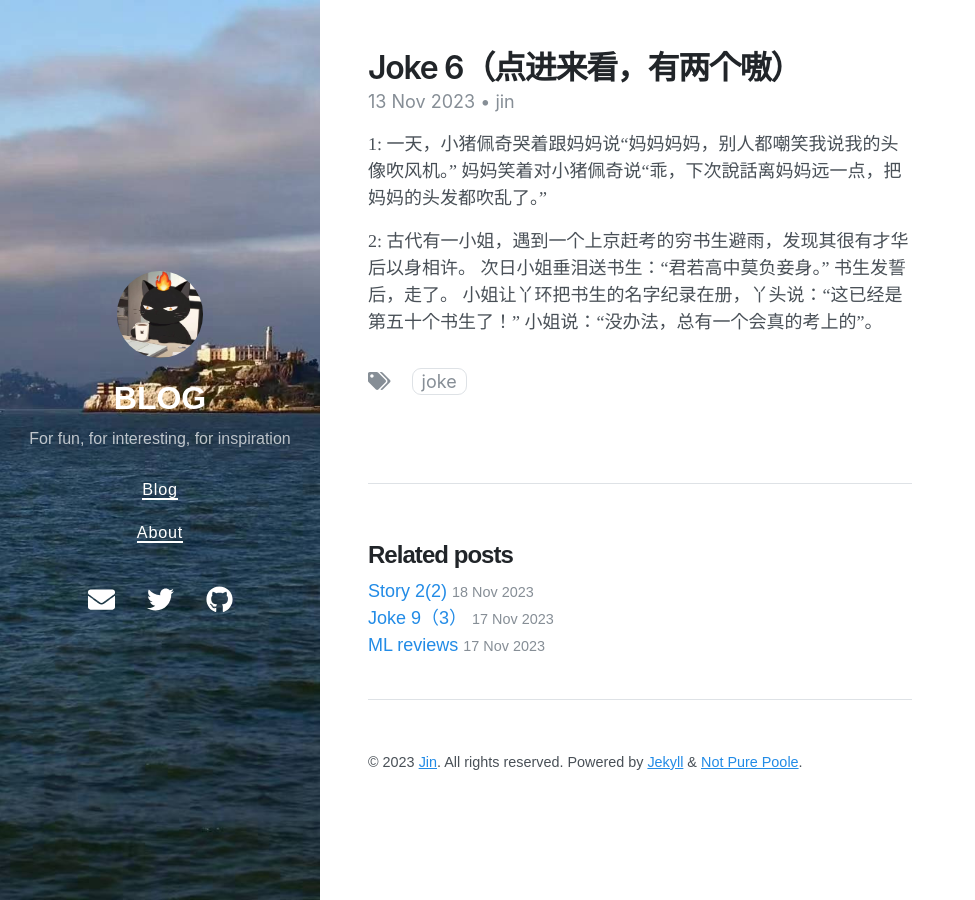
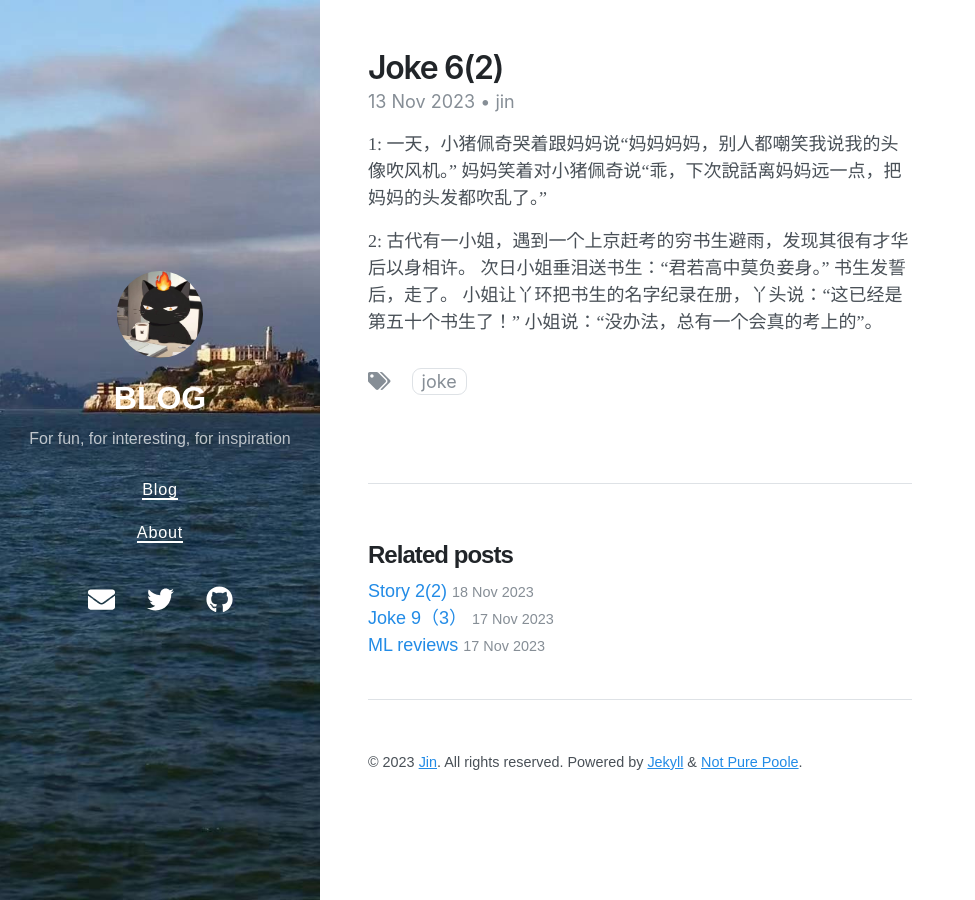
Before and after one commit to New-lay/New-lay.github.io, a Jekyll site: the page built from _posts/2023-11-13-joke-6.md, in a window 1280 px wide. Shown: the whole page, without its empty margins (0-975 px from the left). Built offline with Jekyll 4.4.1, drawn with Linux system fonts in a browser that asks for light colours; nearby versions of some CDN libraries.

Commit message:
Update 2023-11-13-joke-6.md

```diff
--- a/_posts/2023-11-13-joke-6.md
+++ b/_posts/2023-11-13-joke-6.md
@@ -1,6 +1,6 @@
 ---
 layout: post
-title: Joke 6（点进来看，有两个嗷）
+title: Joke 6(2)
 author: jin
 tags: Joke
 date: 2023-11-13 17:33 +0800
```
